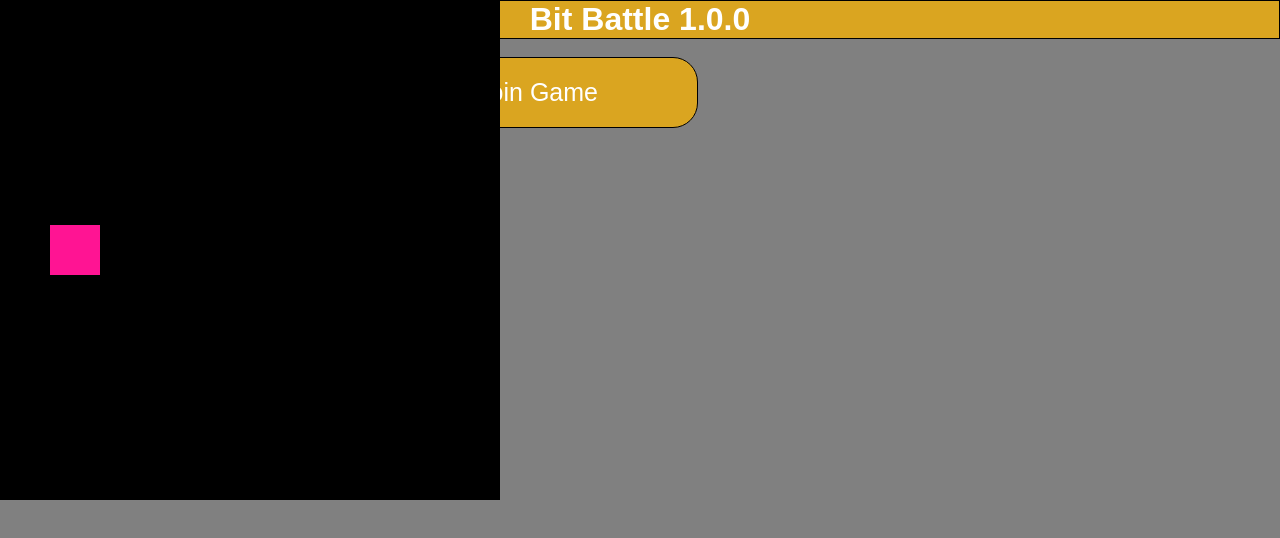
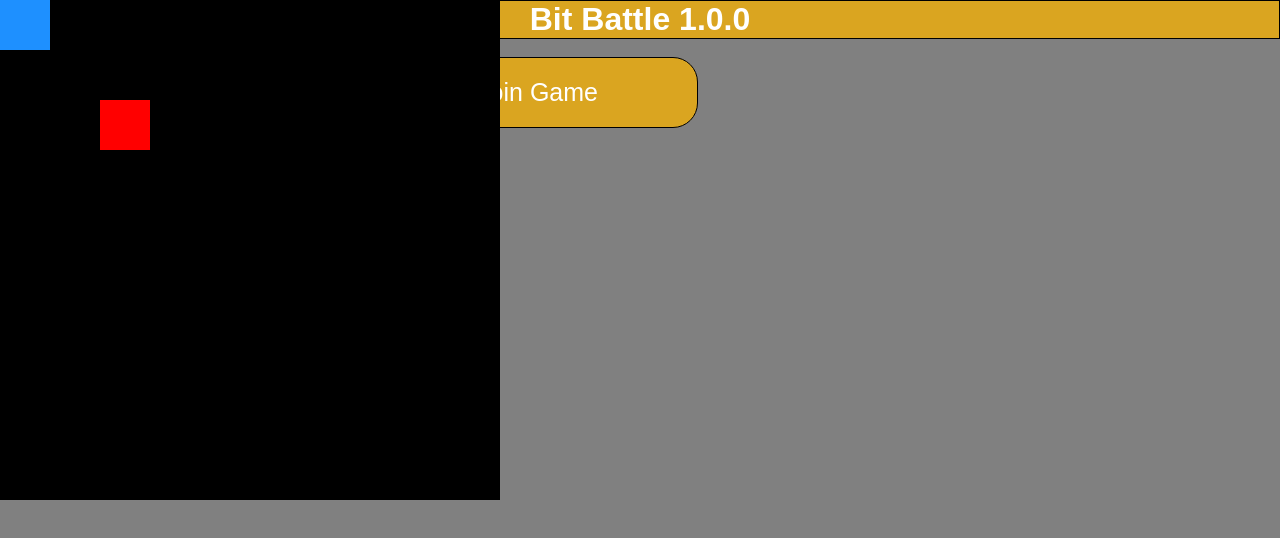
Before and after one commit to RebeccaFritz/SWE-Project-2025, a React (Vite) app in the folder client/: page / in a window 1280 px wide. Shown: the top 538 px of the page. Built offline with nearby package versions, Linux system fonts and the light colour scheme; no server answers.

Commit message:
changes?

```diff
--- a/client/App.js
+++ b/client/App.js
@@ -1,5 +1,9 @@
 import React, { useEffect, useState } from 'react'
 import Game from "./game/Game";
+import RenderGameState from "./game/RenderGameState";
+import {GameState} from "./game/GameState";
+import {Player} from "./game/GameState";
+
 
 // make the article component
 function MenuButton({value}){
@@ -475,12 +479,14 @@ export default function App() {
         };
     }, []);
 
+    const gs = new GameState(new Player([0,0], 10), new Player([100,100], 10), [])
+
     return (
         // display the client UI
 
         <div>
             <HomeScreen message={message} />
-            <Game />
+            <RenderGameState GameState={gs}/>
         </div>
     );
 }
--- a/client/game/Game.jsx
+++ b/client/game/Game.jsx
@@ -1,5 +1,6 @@
 import "./game.css";
 import { useEffect } from "react";
+import "./GameState";
 
 /**
  * Generates a set of evenly spaced x values to be used as the possible x values of the player.
@@ -10,15 +11,14 @@ import { useEffect } from "react";
  */
 function generatePositions(n, board_width, player_width) {
     let positions = [];
-
     let pos = board_width / (n + 1) - player_width / 2;
 
     for (let i = 1; i <= n; i++) {
         positions.push(pos * i);
     }
-
     return positions;
 }
+
 
 /**
  * Renders a game.
--- /dev/null
+++ b/client/game/GameState.jsx
@@ -0,0 +1,41 @@
+/**
+ * Represents a game's state.
+ * @param {Player} player1
+ * @param {Player} player1
+ * @param {Target[]} player1
+ */
+export class GameState {
+    constructor(player1, player2, targets) {
+        this.player1 = player1;
+        this.player2 = player2;
+        this.targets = targets;
+    }
+}
+
+
+/**
+ * Represents a player's state.
+ * @param {[number, number]} position
+ * @param {number} health
+ */
+export class Player {
+    constructor(position, health) {
+        this.position = position;
+        this.health = health;
+    }
+}
+
+
+/**
+ * Represents a target's state.
+ * @param {[number, number]} position
+ * @param {number} velocity
+ * @param {boolean} isEnabled
+ */
+class Target {
+    constructor(position, velocity, isEnabled) {
+        this.position = position;
+        this.velocity = velocity;
+        this.isEnabled = isEnabled;
+    }
+}
--- /dev/null
+++ b/client/game/RenderGameState.jsx
@@ -0,0 +1,29 @@
+import "./GameState";
+import { useEffect } from "react";
+import "./game.css";
+
+/**
+ * Given a game state, renders it.
+ * @param {GameState} GameState
+ * @constructor
+ */
+export default function RenderGameState({GameState}){
+    useEffect(() => {
+        const p1 = document.querySelector(".player");
+        p1.style.left = GameState.player1.position[0] + "px";
+        p1.style.top = GameState.player1.position[1] + "px";
+        console.log(GameState.player1.position[0]);
+
+        const p2 = document.querySelector(".a");
+        p2.style.left = GameState.player2.position[0] + "px";
+        p2.style.top = GameState.player2.position[1] + "px";
+        console.log(GameState.player2.position[0]);
+    }, []);
+
+    return (
+        <div className="board">
+            <div className="player"></div>
+            <div className="a"></div>
+        </div>
+    );
+}
--- a/client/game/game.css
+++ b/client/game/game.css
@@ -15,9 +15,17 @@
 }
 
 .player{
-    background-color: deeppink;
+    background-color: dodgerblue;
     height: 50px;
     width: 50px;
     position: absolute;
     left: 50px;
 }
+
+.a{
+    background-color: red;
+    height: 50px;
+    width: 50px;
+    position: absolute;
+    left: 50px;
+}
```
